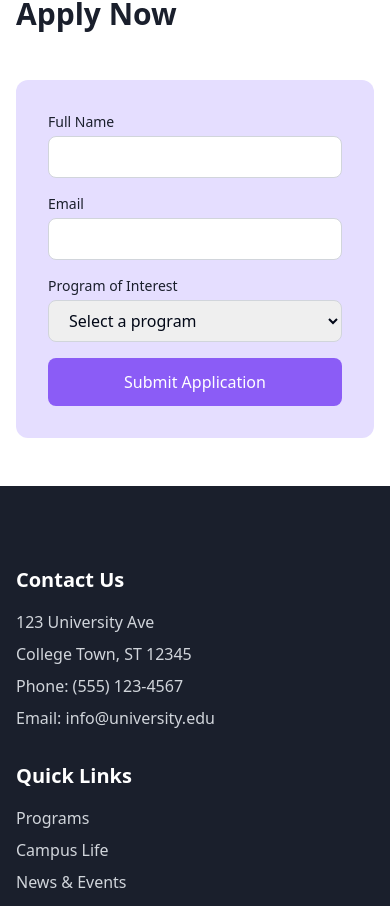
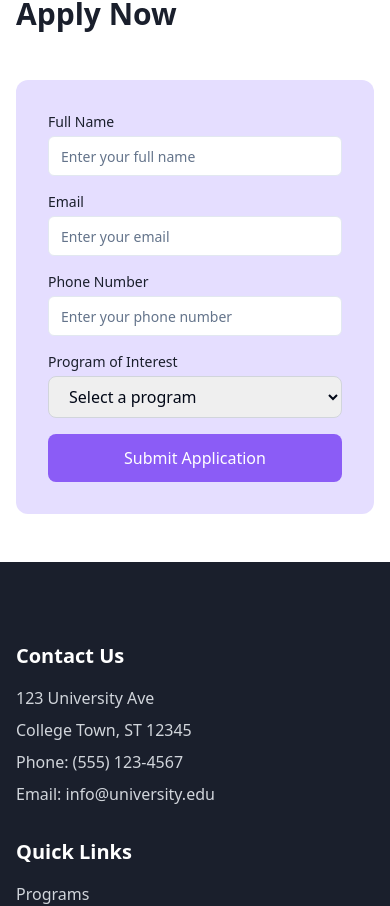
Before and after one commit to The-Loko/college-portal-hub-01, a React (Vite) app: page /about-us in a window 390 px wide. Shown: the part 2119-3025 px from the top of the page. Built offline with nearby package versions, Linux system fonts and the light colour scheme.

Commit message:
Add phone number input field
Update the Apply Now page to include an additional input field for the phone number, alongside the existing name and email fields. The rest of the page remains unchanged.
[skip gpt_engineer]

```diff
--- a/src/pages/AboutUs.tsx
+++ b/src/pages/AboutUs.tsx
@@ -1,6 +1,8 @@
 import Header from "../components/Header";
 import Footer from "../components/Footer";
 import { Mail, Phone, MapPin } from "lucide-react";
+import { Input } from "@/components/ui/input";
+import { Textarea } from "@/components/ui/textarea";
 
 const AboutUs = () => {
   return (
@@ -114,18 +116,30 @@ const AboutUs = () => {
                   <label className="block text-sm font-medium text-college-primary mb-1">
                     Full Name
                   </label>
-                  <input
+                  <Input
                     type="text"
-                    className="w-full px-4 py-2 rounded-lg border border-gray-300 focus:ring-2 focus:ring-college-accent focus:border-transparent"
+                    placeholder="Enter your full name"
+                    className="w-full"
                   />
                 </div>
                 <div>
                   <label className="block text-sm font-medium text-college-primary mb-1">
                     Email
                   </label>
-                  <input
+                  <Input
                     type="email"
-                    className="w-full px-4 py-2 rounded-lg border border-gray-300 focus:ring-2 focus:ring-college-accent focus:border-transparent"
+                    placeholder="Enter your email"
+                    className="w-full"
+                  />
+                </div>
+                <div>
+                  <label className="block text-sm font-medium text-college-primary mb-1">
+                    Phone Number
+                  </label>
+                  <Input
+                    type="tel"
+                    placeholder="Enter your phone number"
+                    className="w-full"
                   />
                 </div>
                 <div>
```
